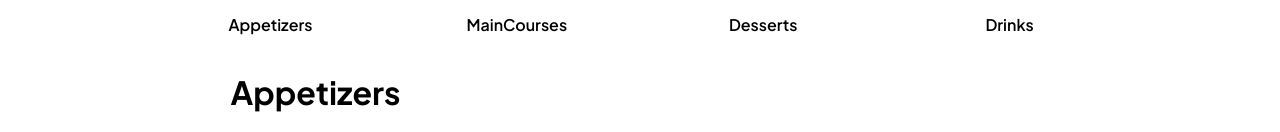
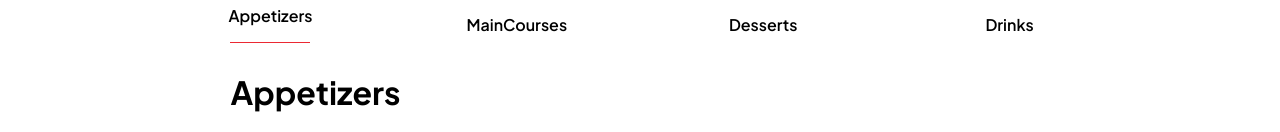
Before and after one commit to S7R4NGER1337/TheCulinaryHaven, a React (Create React App) app in the folder client/: page / in a window 1280 px wide. Shown: the part 528-660 px from the top of the page. Built offline with nearby package versions, Linux system fonts and the light colour scheme; no server answers.

Commit message:
adding line under selected catagory

```diff
--- a/client/src/components/Menu.js
+++ b/client/src/components/Menu.js
@@ -38,7 +38,7 @@ export default function Menu() {
     return <div className={styles.menuContainer}>
         <h1 className={styles.menuHeading}>Menu Catagories</h1>
         <div className={styles.categoriesContainer}>
-            {categories.map(category => <MenuCatagoryElement type={category} onClickCategory={onClickCategory} />)}
+            {categories.map(category => <MenuCatagoryElement type={category} onClickCategory={onClickCategory} selectedCategory={selectedCategory}/>)}
         </div>
         <h1 className={styles.selectedCategoryName}>{selectedCategory}</h1>
         <div className={styles.productsContainer}>
--- a/client/src/components/MenuCatagoryElement.module.css
+++ b/client/src/components/MenuCatagoryElement.module.css
@@ -23,3 +23,9 @@
     transform: scale(1.2);
     cursor: pointer;
 }
+
+.line{
+    height: 0.1em;
+    background-color: #EB2933;
+    width: 100%;
+}
--- a/client/src/components/MenuCategoryElement.js
+++ b/client/src/components/MenuCategoryElement.js
@@ -1,11 +1,15 @@
 import styles from "./MenuCatagoryElement.module.css"
 
-export default function MenuCatagoryElement({onClickCategory, type}) {
+export default function MenuCatagoryElement({onClickCategory, type, selectedCategory}) {
+
+    const isSelected = type === selectedCategory
+    console.log(isSelected);
 
     return(
         <div className={styles.menuCategoryElementContainer} onClick={() => onClickCategory(type)}>
             <img src={`/${type}.jpg`} alt={type} className={styles.catagoryImage}/>
             <p className={styles.catrgoryName}>{type}</p>
+            {isSelected ? <div className={styles.line}></div>: <></>}
         </div>
     )
 }
```
